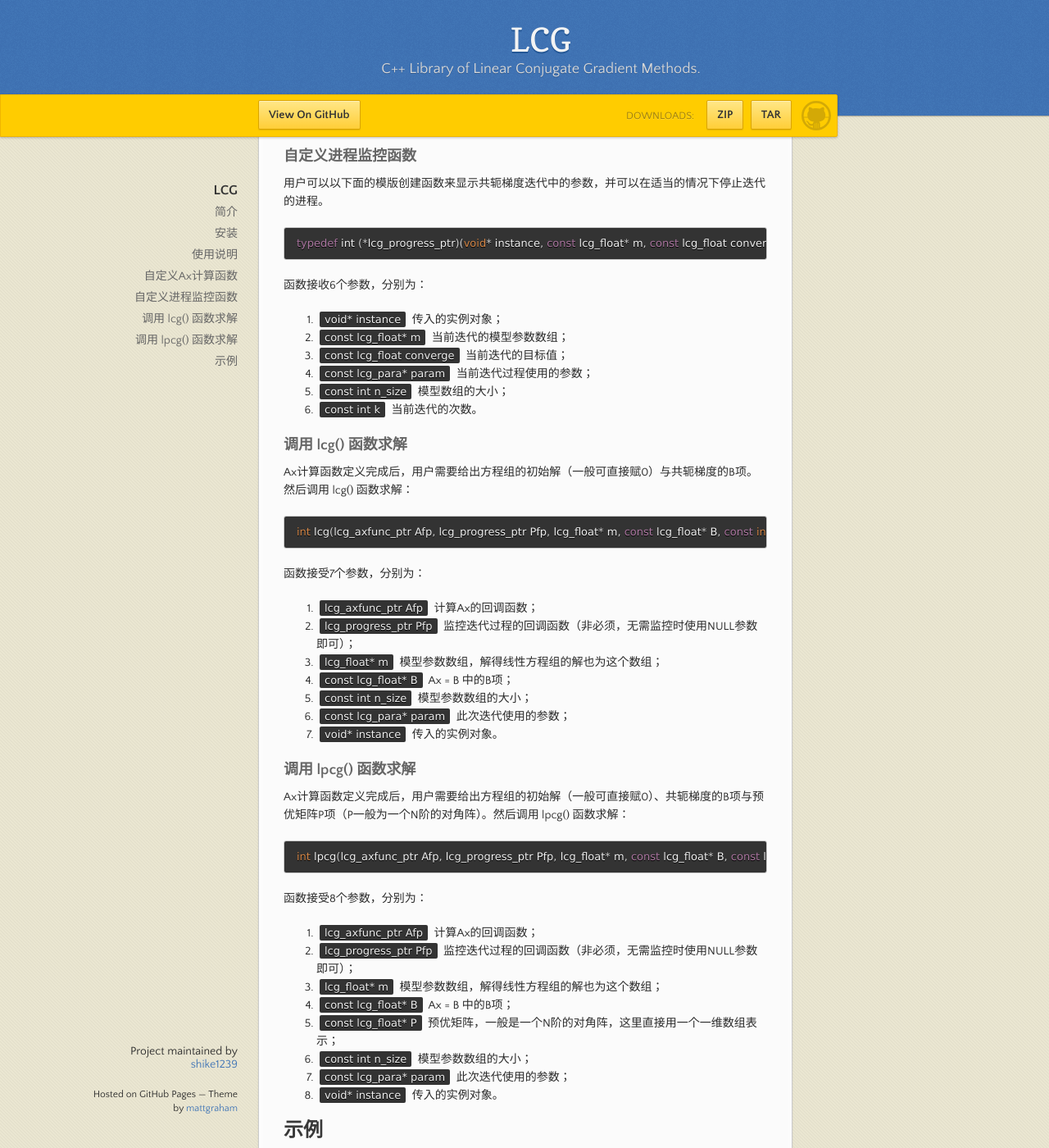
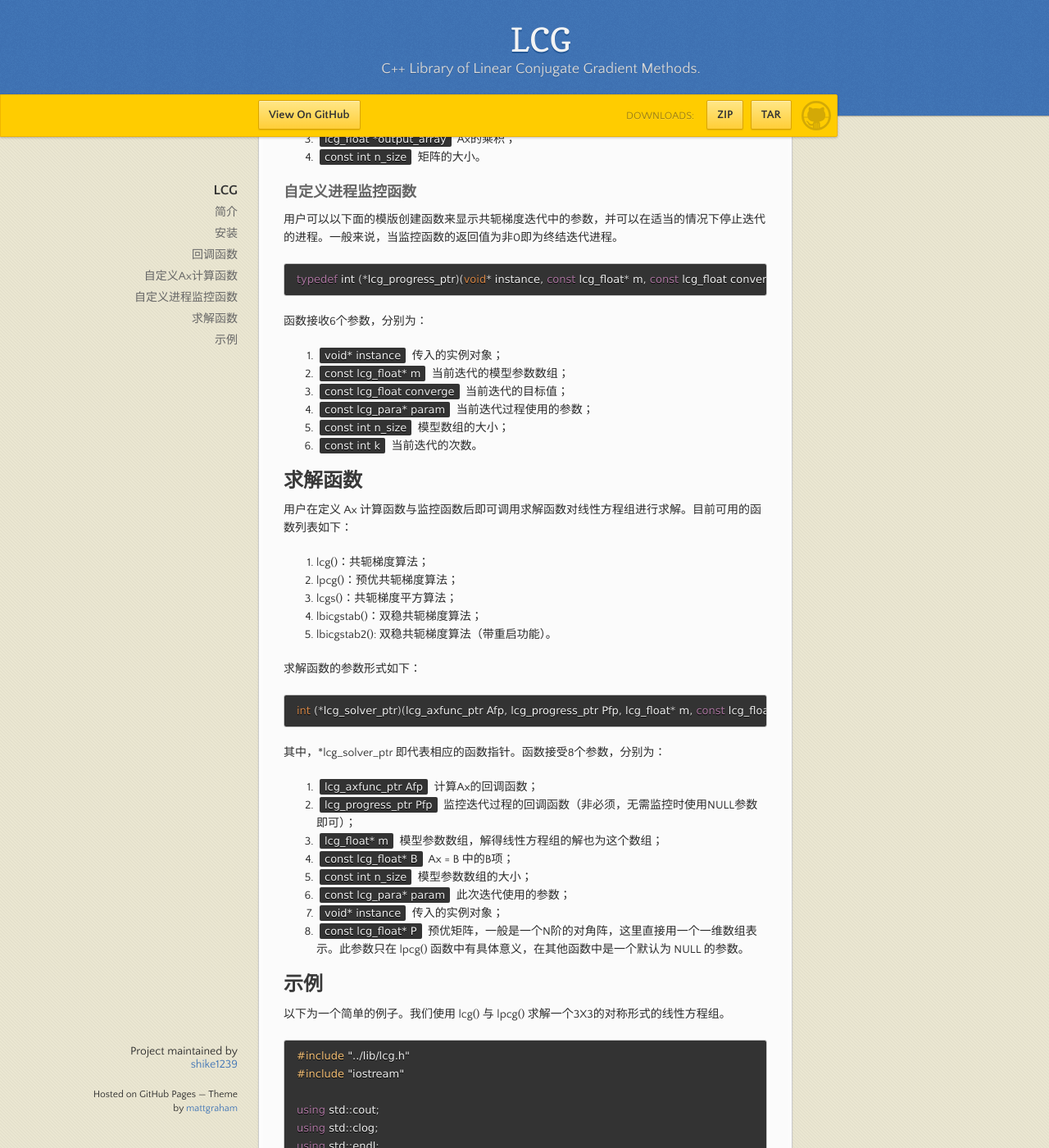
Before and after one commit to shike1239/liblcg, a Jekyll site: the page built from docs/index.md, in a window 1280 px wide and 1400 px high, scrolled down 1156 px. Shown: the whole window at 82% size. Built offline with Jekyll 4.4.1, drawn with Linux system fonts in a browser that asks for light colours; our own code applies the rules of GitHub Pages for plain Markdown files; some of the changed text lies outside the part shown.

Commit message:
update to version 1.2

````diff
--- a/docs/index.md
+++ b/docs/index.md
@@ -4,38 +4,37 @@
 
 # LCG
 
+张壹（zhangyiss@icloud.com）
+
+_浙江大学地球科学学院·地球物理研究所_
+
 ## 简介
 
-liblcg 是一个简单的 C++ 线性共轭梯度算法库，包含了一般形式的共轭梯度算法、预优共轭梯度算法、CGS 算法与 BICGSTAB 算法。可用于求解如下形式的线性方程组：
+liblcg 是一个简单的 C++ 线性共轭梯度算法库，包含了一般形式的共轭梯度算法、预优共轭梯度算法、共轭梯度平方算法与双稳共轭梯度算法。可用于求解如下形式的线性方程组：
 
 Ax = B
 
-其中，A 是一个 N 阶矩阵、x为 N\*1 的待求解的模型向量，B 为 N\*1 需拟合的目标向量。共轭梯度法广泛应用于无约束的线性最优化问题，拥有优良收敛与计算效率。
+其中，A 是一个 N 阶矩阵、x 为 N\*1 的待求解的模型向量，B 为 N\*1 的需拟合的目标向量。共轭梯度法广泛应用于无约束的线性最优化问题，拥有优良的收敛与计算效率。其中，共轭梯度法与预优共轭梯度法可用于求解A为对称形式的线性方程组，而共轭梯度平方法与双稳共轭梯度法可用于求解A为非对称形式的线性方程组。
 
 ## 安装
 
-1. GCC（MacOS）
+算法库使用cmake编译工具进行编译，可在不同平台生成相应的可执行或工程文件。用户请自行下载安装cmake后按如下方法进行编译：
 
-   ```shell
-   mkdir build
-   cd build
-   cmake ..
-   make
-   make install
-   ```
+```shell
+mkdir build
+cd build
+cmake ..
+make install
+```
 
-   算法库目前有两个可选的编译命名，分别为LCG_FABS和LCG_OPENMP，默认值均为ON。其中LCG_FABS为是否使用算法库自带的绝对值计算方法。若此值为OFF则会使用标准的（cmath）绝对值计算方法。
-   LCG_OPENMP为是否使用openMP对算法进行加速。若此值为OFF则不使用openMP。用户可以使用以下方式进行条件编译：
+算法库目前有两个可选的编译命名，分别为LCG_FABS和LCG_OPENMP，默认值均为ON。其中LCG_FABS为是否使用算法库自带的绝对值计算方法。若此值为OFF则会使用标准的（cmath）绝对值计算方法。
+LCG_OPENMP为是否使用openMP对算法进行加速。若此值为OFF则不使用openMP。用户可以使用以下方式进行条件编译：
 
-   ```shell
-   cmake .. -DLCG_FABS=OFF -DLCG_OPENMP=ON
-   ```
+```shell
+cmake .. -DLCG_FABS=OFF -DLCG_OPENMP=ON
+```
 
-2. Windows
-
-   请自行拷贝代码新建项目并编译…嘿嘿😁！
-
-## 使用说明
+## 回调函数
 
 ### 自定义Ax计算函数
 
@@ -54,7 +53,7 @@
 
 ### 自定义进程监控函数
 
-用户可以以下面的模版创建函数来显示共轭梯度迭代中的参数，并可以在适当的情况下停止迭代的进程。
+用户可以以下面的模版创建函数来显示共轭梯度迭代中的参数，并可以在适当的情况下停止迭代的进程。一般来说，当监控函数的返回值为非0即为终结迭代进程。
 
 ```c++
 typedef int (*lcg_progress_ptr)(void* instance, const lcg_float* m, const lcg_float converge, const lcg_para* param, const int n_size, const int k);
@@ -68,42 +67,35 @@
 5. `const int n_size` 模型数组的大小；
 6. `const int k` 当前迭代的次数。
 
-### 调用 lcg() 函数求解
+## 求解函数
 
-Ax计算函数定义完成后，用户需要给出方程组的初始解（一般可直接赋0）与共轭梯度的B项。然后调用 lcg() 函数求解：
+用户在定义 Ax 计算函数与监控函数后即可调用求解函数对线性方程组进行求解。目前可用的函数列表如下：
+
+1. lcg()：共轭梯度算法；
+2. lpcg()：预优共轭梯度算法；
+3. lcgs()：共轭梯度平方算法；
+4. lbicgstab()：双稳共轭梯度算法；
+5. lbicgstab2(): 双稳共轭梯度算法（带重启功能）。
+
+求解函数的参数形式如下：
 
 ```c++
-int lcg(lcg_axfunc_ptr Afp, lcg_progress_ptr Pfp, lcg_float* m, const lcg_float* B, const int n_size, const lcg_para* param, void* instance);
+int (*lcg_solver_ptr)(lcg_axfunc_ptr Afp, lcg_progress_ptr Pfp, lcg_float* m, const lcg_float* B, const int n_size, const lcg_para* param, void* instance, const lcg_float* P);
 ```
 
-函数接受7个参数，分别为：
+其中，\*lcg_solver_ptr 即代表相应的函数指针。函数接受8个参数，分别为：
 1. `lcg_axfunc_ptr Afp` 计算Ax的回调函数；
 2. `lcg_progress_ptr Pfp` 监控迭代过程的回调函数（非必须，无需监控时使用NULL参数即可）；
 3. `lcg_float* m` 模型参数数组，解得线性方程组的解也为这个数组；
 4. `const lcg_float* B` Ax = B 中的B项；
 5. `const int n_size` 模型参数数组的大小；
 6. `const lcg_para* param` 此次迭代使用的参数；
-7. `void* instance` 传入的实例对象。
-
-### 调用 lpcg() 函数求解
-
-Ax计算函数定义完成后，用户需要给出方程组的初始解（一般可直接赋0）、共轭梯度的B项与预优矩阵P项（P一般为一个N阶的对角阵）。然后调用 lpcg() 函数求解：
-
-```c++
-int lpcg(lcg_axfunc_ptr Afp, lcg_progress_ptr Pfp, lcg_float* m, const lcg_float* B, const lcg_float* P, const int n_size, const lcg_para* param, void* instance);
-```
-
-函数接受8个参数，分别为：
-1. `lcg_axfunc_ptr Afp` 计算Ax的回调函数；
-2. `lcg_progress_ptr Pfp` 监控迭代过程的回调函数（非必须，无需监控时使用NULL参数即可）；
-3. `lcg_float* m` 模型参数数组，解得线性方程组的解也为这个数组；
-4. `const lcg_float* B` Ax = B 中的B项；
-5. `const lcg_float* P` 预优矩阵，一般是一个N阶的对角阵，这里直接用一个一维数组表示；
-6. `const int n_size` 模型参数数组的大小；
-7. `const lcg_para* param` 此次迭代使用的参数；
-8. `void* instance` 传入的实例对象。
+7. `void* instance` 传入的实例对象；
+8. `const lcg_float* P` 预优矩阵，一般是一个N阶的对角阵，这里直接用一个一维数组表示。此参数只在 lpcg() 函数中有具体意义，在其他函数中是一个默认为 NULL 的参数。
 
 ## 示例
+
+以下为一个简单的例子。我们使用 lcg() 与 lpcg() 求解一个3X3的对称形式的线性方程组。
 
 ```c++
 #include "../lib/lcg.h"
@@ -196,8 +188,10 @@
   lcg_para self_para = lcg_default_parameters();
   self_para.max_iterations = 10;
   self_para.abs_diff = true;
-  // 调用函数求解
-  int ret = lcg(_Ax, _Progress, m_, b_, 3, &self_para, this);
+
+  lcg_solver_ptr solver = lcg; //使用lcg或lpcg求解
+  // 使用lcg求解
+  int ret = solver(_Ax, _Progress, m_, b_, 3, &self_para, this, NULL);
   if (ret < 0)
     cout << lcg_error_str(ret) << endl;
   // 输出解
@@ -206,10 +200,11 @@
     cout << m_[i] << endl;
   }
 
+  solver = lpcg;
   // rest m_ and solve with lpcg
   m_[0] = 0.0; m_[1] = 0.0; m_[2] = 0.0;
   // use lpcg to solve the linear system
-  ret = lpcg(_Ax, _Progress, m_, b_, p_, 3, &self_para, this);
+  ret = solver(_Ax, _Progress, m_, b_, 3, &self_para, this, p_);
   if (ret < 0)
     cout << lcg_error_str(ret) << endl;
   // output solution
--- a/src/CMakeLists.txt
+++ b/src/CMakeLists.txt
@@ -13,7 +13,7 @@
 set_target_properties(lcg PROPERTIES CLEAN_DIRECT_OUTPUT 1)
 set_target_properties(lcg_static PROPERTIES CLEAN_DIRECT_OUTPUT 1)
 # 设置动态库的版本号
-set_target_properties(lcg PROPERTIES VERSION 1.1 SOVERSION 1.0)
+set_target_properties(lcg PROPERTIES VERSION 1.2 SOVERSION 1.2)
 # 设置库文件的输出地址
 set(LIBRARY_OUTPUT_PATH ${PROJECT_BINARY_DIR}/lib)
 # 库的安装命令
````
Also changed, not shown: README.md, 3 other files.
